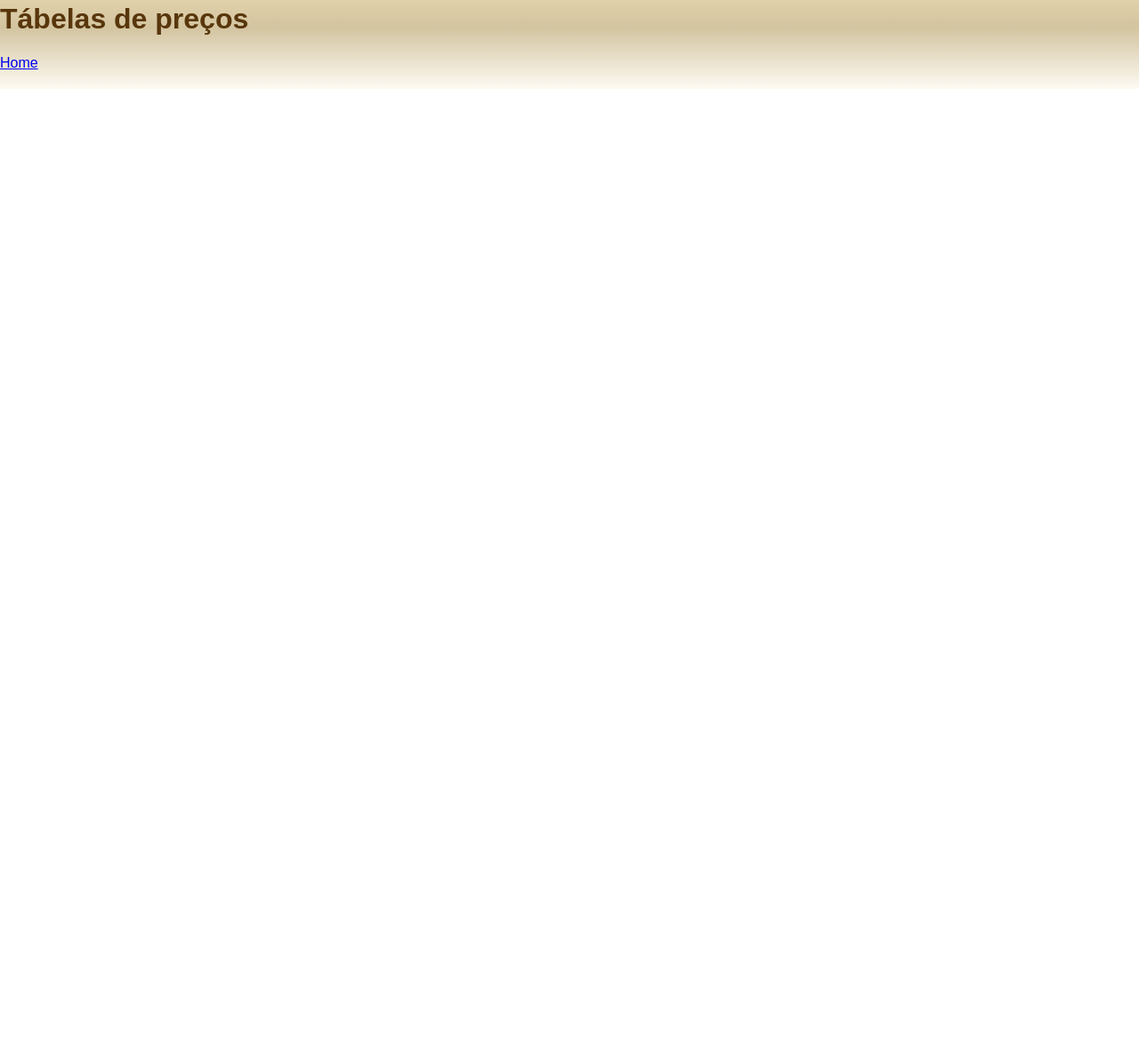
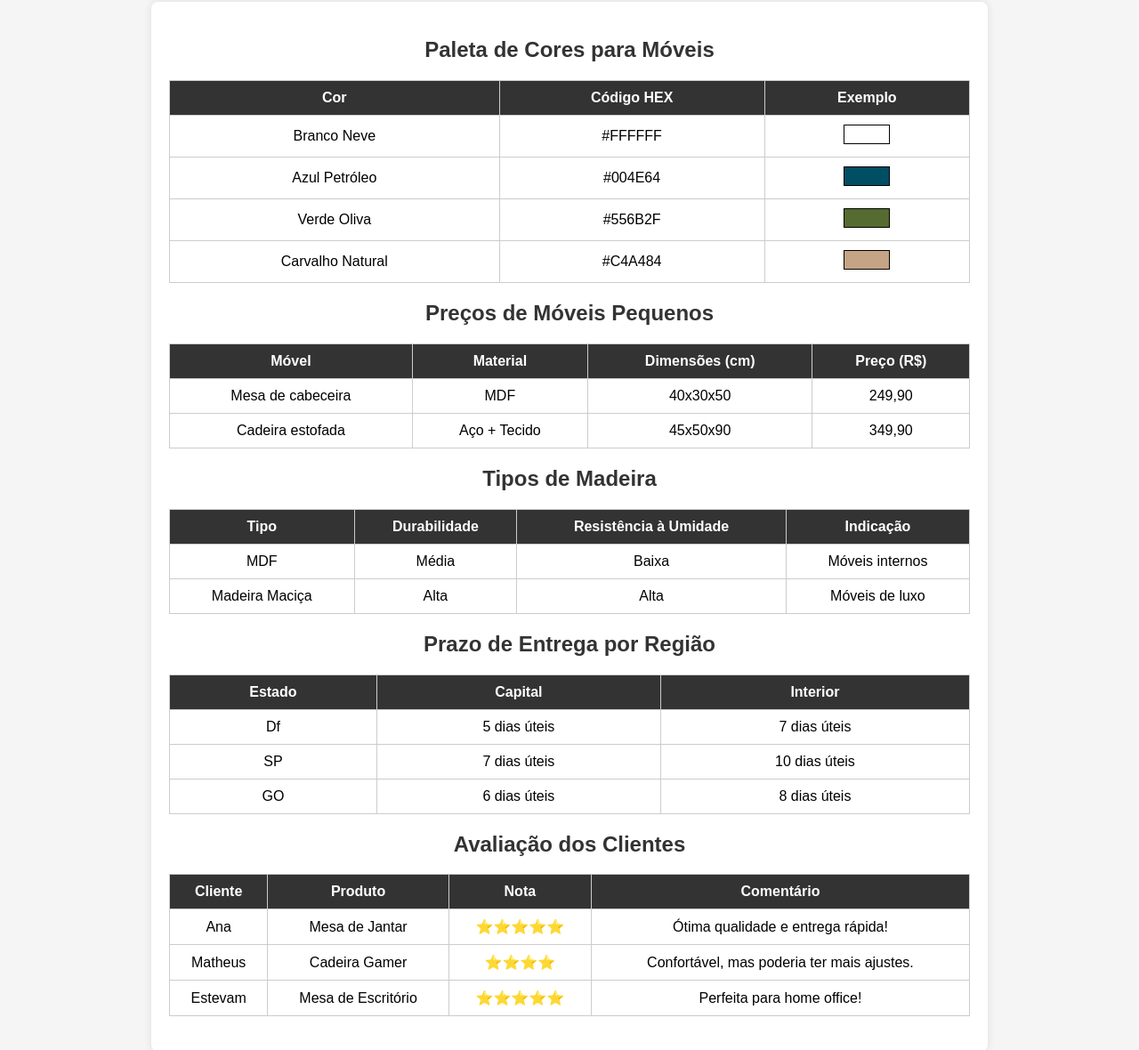
Before and after one commit to Estevam404/Nobleluxe, a plain HTML site: page pages/orçamento.html in a window 1280 px wide. Shown: the part 38-1218 px from the top of the page at 89% size. Before the commit the page ends 800 px from the top, so only its background shows below. Drawn offline with Linux system fonts and the light colour scheme.

Commit message:
Desenvovendo tabelas

```diff
--- a/pages/orçamento.html
+++ b/pages/orçamento.html
@@ -1,20 +1,181 @@
 <!DOCTYPE html>
-<html>
+<html lang="pt-br">
 <head>
     <meta charset="UTF-8">
     <meta name="viewport" content="width=device-width, initial-scale=1.0">
-    <title>Produtos</title>
-    <link rel="stylesheet" href="/style.css">
+    <title>Tabelas de Catálogo</title>
+    <style>
+        body {
+            font-family: Arial, sans-serif;
+            margin: 20px;
+            padding: 20px;
+            background-color: #f5f5f5;
+        }
+        .container {
+            max-width: 900px;
+            margin: auto;
+            background: white;
+            padding: 20px;
+            border-radius: 8px;
+            box-shadow: 0px 0px 10px rgba(0, 0, 0, 0.1);
+        }
+        h2 {
+            text-align: center;
+            color: #333;
+        }
+        table {
+            width: 100%;
+            border-collapse: collapse;
+            margin-bottom: 20px;
+        }
+        th, td {
+            border: 1px solid #ccc;
+            padding: 10px;
+            text-align: center;
+        }
+        th {
+            background-color: #333;
+            color: white;
+        }
+        .color-box {
+            display: inline-block;
+            width: 50px;
+            height: 20px;
+            border: 1px solid #000;
+        }
+        @media (max-width: 600px) {
+            table {
+                font-size: 12px;
+            }
+        }
+    </style>
 </head>
 <body>
-    <header>
-        <h1>Tábelas de preços</h1>
-        <nav>
-            <a href="/index.html">Home</a>
-        </nav>
-    </header>
-    <section>
-        <h2></h2>
-    </section>
+    <div class="container">
+        <h2>Paleta de Cores para Móveis</h2>
+        <table>
+            <tr>
+                <th>Cor</th>
+                <th>Código HEX</th>
+                <th>Exemplo</th>
+            </tr>
+            <tr>
+                <td>Branco Neve</td>
+                <td>#FFFFFF</td>
+                <td><div class="color-box" style="background: #FFFFFF;"></div></td>
+            </tr>
+            <tr>
+                <td>Azul Petróleo</td>
+                <td>#004E64</td>
+                <td><div class="color-box" style="background: #004E64;"></div></td>
+            </tr>
+            <tr>
+                <td>Verde Oliva</td>
+                <td>#556B2F</td>
+                <td><div class="color-box" style="background: #556B2F;"></div></td>
+            </tr>
+            <tr>
+                <td>Carvalho Natural</td>
+                <td>#C4A484</td>
+                <td><div class="color-box" style="background: #C4A484;"></div></td>
+            </tr>
+        </table>
+
+        <h2>Preços de Móveis Pequenos</h2>
+        <table>
+            <tr>
+                <th>Móvel</th>
+                <th>Material</th>
+                <th>Dimensões (cm)</th>
+                <th>Preço (R$)</th>
+            </tr>
+            <tr>
+                <td>Mesa de cabeceira</td>
+                <td>MDF</td>
+                <td>40x30x50</td>
+                <td>249,90</td>
+            </tr>
+            <tr>
+                <td>Cadeira estofada</td>
+                <td>Aço + Tecido</td>
+                <td>45x50x90</td>
+                <td>349,90</td>
+            </tr>
+        </table>
+
+        <h2>Tipos de Madeira</h2>
+        <table>
+            <tr>
+                <th>Tipo</th>
+                <th>Durabilidade</th>
+                <th>Resistência à Umidade</th>
+                <th>Indicação</th>
+            </tr>
+            <tr>
+                <td>MDF</td>
+                <td>Média</td>
+                <td>Baixa</td>
+                <td>Móveis internos</td>
+            </tr>
+            <tr>
+                <td>Madeira Maciça</td>
+                <td>Alta</td>
+                <td>Alta</td>
+                <td>Móveis de luxo</td>
+            </tr>
+        </table>
+
+        <h2>Prazo de Entrega por Região</h2>
+        <table>
+            <tr>
+                <th>Estado</th>
+                <th>Capital</th>
+                <th>Interior</th>
+            </tr>
+            <tr>
+                <td>Df</td>
+                <td>5 dias úteis</td>
+                <td>7 dias úteis</td>
+            </tr>
+            <tr>
+                <td>SP</td>
+                <td>7 dias úteis</td>
+                <td>10 dias úteis</td>
+            </tr>
+            <tr>
+                <td>GO</td>
+                <td>6 dias úteis</td>
+                <td>8 dias úteis</td>
+            </tr>
+        </table>
+
+        <h2>Avaliação dos Clientes</h2>
+        <table>
+            <tr>
+                <th>Cliente</th>
+                <th>Produto</th>
+                <th>Nota</th>
+                <th>Comentário</th>
+            </tr>
+            <tr>
+                <td>Ana</td>
+                <td>Mesa de Jantar</td>
+                <td>⭐⭐⭐⭐⭐</td>
+                <td>Ótima qualidade e entrega rápida!</td>
+            </tr>
+            <tr>
+                <td>Matheus</td>
+                <td>Cadeira Gamer</td>
+                <td>⭐⭐⭐⭐</td>
+                <td>Confortável, mas poderia ter mais ajustes.</td>
+            </tr>
+            <tr>
+                <td>Estevam</td>
+                <td>Mesa de Escritório</td>
+                <td>⭐⭐⭐⭐⭐</td>
+                <td>Perfeita para home office!</td>
+            </tr>
+        </table>
+    </div>
 </body>
 </html>
```
